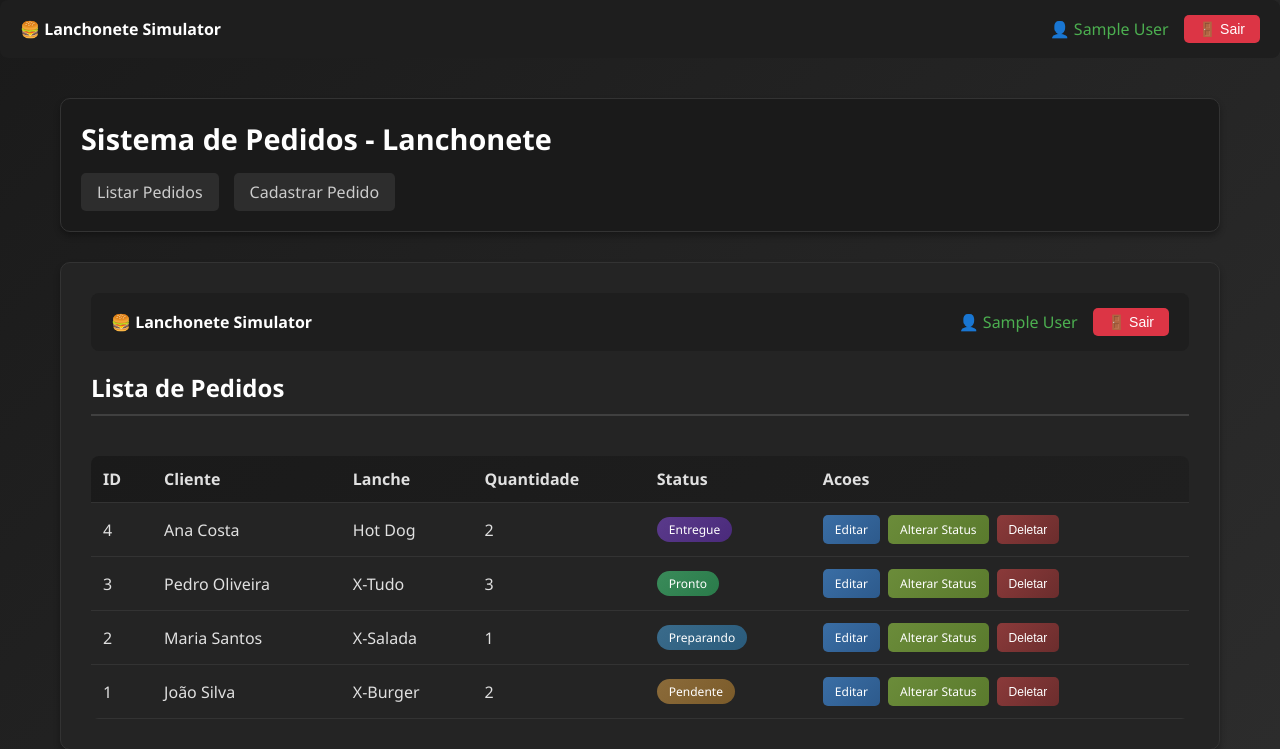
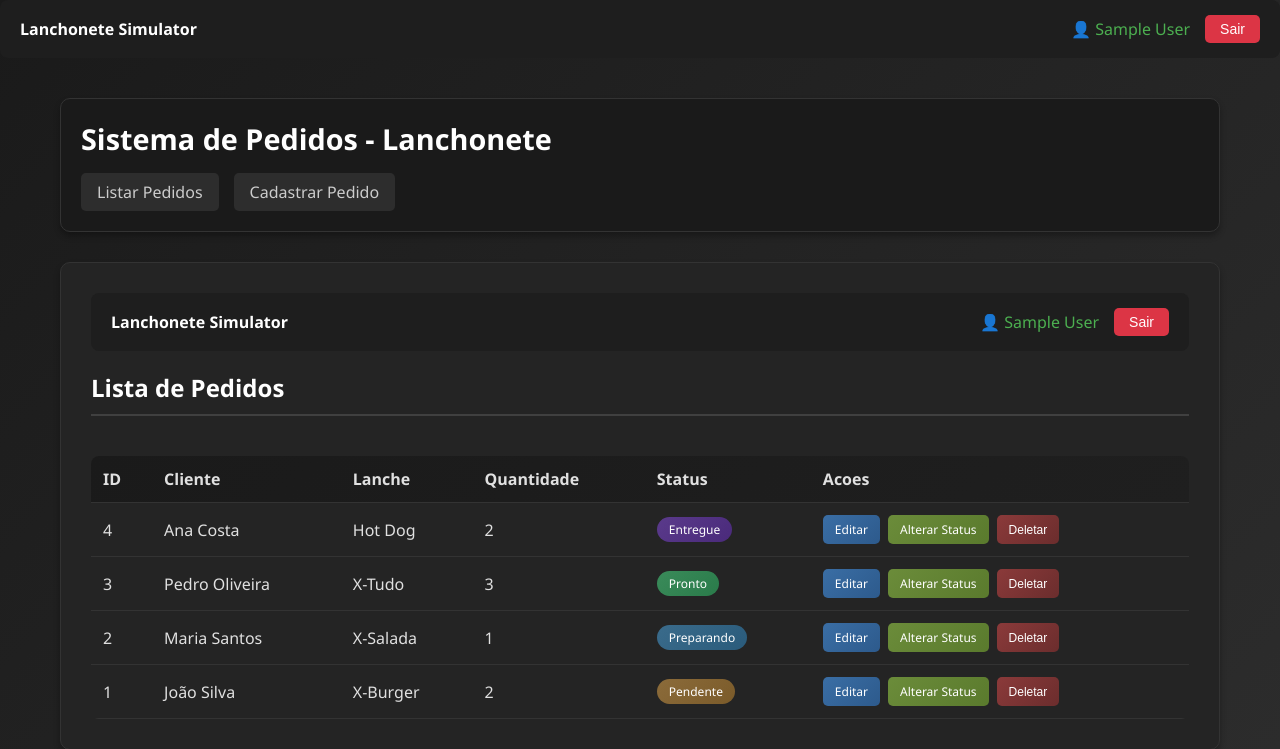
Before and after one commit to abreufabio/lanchonete-simulator, a Flask app: page /pedidos in a window 1280 px wide. Shown: the top 749 px of the page. Run offline with Flask 3, Linux system fonts and the light colour scheme; the visitor is signed in with stand-in values (Sample User, id 1); data comes from the database, SQL or seed files in the repository.

Commit message:
Implementação

```diff
--- a/templates/alterar_status.html
+++ b/templates/alterar_status.html
@@ -8,13 +8,13 @@
 
 <div style="display: flex; justify-content: space-between; align-items: center; background: #1e1e1e; padding: 15px 20px; margin-bottom: 20px; border-radius: 8px;">
     <div>
-        <span style="color: #fff; font-weight: bold;">🍔 Lanchonete Simulator</span>
+        <span style="color: #fff; font-weight: bold;">Lanchonete Simulator</span>
     </div>
     <div style="display: flex; align-items: center; gap: 15px;">
         <span style="color: #4caf50;">👤 {{ usuario if usuario else 'Usuário' }}</span>
         <form action="/logout" method="POST" style="margin: 0;">
             <button type="submit" style="background: #dc3545; color: white; border: none; padding: 6px 15px; border-radius: 5px; cursor: pointer; font-size: 14px;">
-                🚪 Sair
+                Sair
             </button>
         </form>
     </div>
--- a/templates/base.html
+++ b/templates/base.html
@@ -12,13 +12,13 @@
 <body>
 <div style="display: flex; justify-content: space-between; align-items: center; background: #1e1e1e; padding: 15px 20px; margin-bottom: 20px; border-radius: 8px;">
     <div>
-        <span style="color: #fff; font-weight: bold;">🍔 Lanchonete Simulator</span>
+        <span style="color: #fff; font-weight: bold;">Lanchonete Simulator</span>
     </div>
     <div style="display: flex; align-items: center; gap: 15px;">
         <span style="color: #4caf50;">👤 {{ usuario if usuario else 'Usuário' }}</span>
         <form action="/logout" method="POST" style="margin: 0;">
             <button type="submit" style="background: #dc3545; color: white; border: none; padding: 6px 15px; border-radius: 5px; cursor: pointer; font-size: 14px;">
-                🚪 Sair
+                Sair
             </button>
         </form>
     </div>
--- a/templates/cadastrar.html
+++ b/templates/cadastrar.html
@@ -8,13 +8,13 @@
 
 <div style="display: flex; justify-content: space-between; align-items: center; background: #1e1e1e; padding: 15px 20px; margin-bottom: 20px; border-radius: 8px;">
     <div>
-        <span style="color: #fff; font-weight: bold;">🍔 Lanchonete Simulator</span>
+        <span style="color: #fff; font-weight: bold;">Lanchonete Simulator</span>
     </div>
     <div style="display: flex; align-items: center; gap: 15px;">
         <span style="color: #4caf50;">👤 {{ usuario if usuario else 'Usuário' }}</span>
         <form action="/logout" method="POST" style="margin: 0;">
             <button type="submit" style="background: #dc3545; color: white; border: none; padding: 6px 15px; border-radius: 5px; cursor: pointer; font-size: 14px;">
-                🚪 Sair
+                Sair
             </button>
         </form>
     </div>
--- a/templates/editar.html
+++ b/templates/editar.html
@@ -13,7 +13,7 @@
         <span style="color: #4caf50;">👤 {{ usuario if usuario else 'Usuário' }}</span>
         <form action="/logout" method="POST" style="margin: 0;">
             <button type="submit" style="background: #dc3545; color: white; border: none; padding: 6px 15px; border-radius: 5px; cursor: pointer; font-size: 14px;">
-                🚪 Sair
+                Sair
             </button>
         </form>
     </div>
--- a/templates/listar.html
+++ b/templates/listar.html
@@ -7,13 +7,13 @@
 {% block content %}
 <div style="display: flex; justify-content: space-between; align-items: center; background: #1e1e1e; padding: 15px 20px; margin-bottom: 20px; border-radius: 8px;">
     <div>
-        <span style="color: #fff; font-weight: bold;">🍔 Lanchonete Simulator</span>
+        <span style="color: #fff; font-weight: bold;">Lanchonete Simulator</span>
     </div>
     <div style="display: flex; align-items: center; gap: 15px;">
         <span style="color: #4caf50;">👤 {{ usuario if usuario else 'Usuário' }}</span>
         <form action="/logout" method="POST" style="margin: 0;">
             <button type="submit" style="background: #dc3545; color: white; border: none; padding: 6px 15px; border-radius: 5px; cursor: pointer; font-size: 14px;">
-                🚪 Sair
+                Sair
             </button>
         </form>
     </div>
```
Also changed, not shown: 2 other files.
